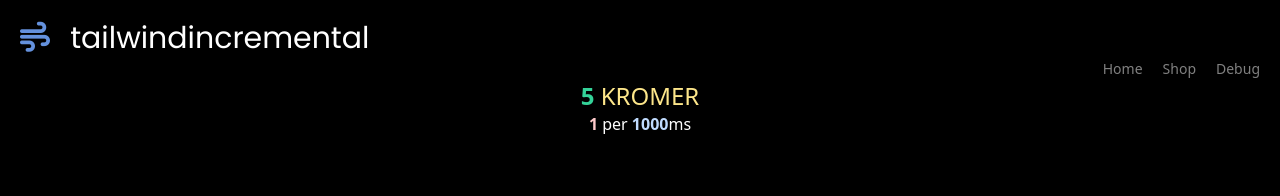
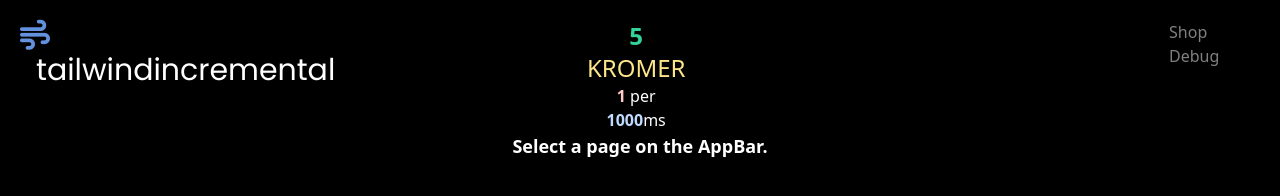
Before and after one commit to frinkifail/TailwindIncremental, a plain HTML site: page index.html in a window 1280 px wide. Drawn offline with nearby package versions, Linux system fonts and the light colour scheme.

Commit message:
rewrite some stuff + update gitignore (moved script files into scripts folder)

```diff
--- a/index.html
+++ b/index.html
@@ -14,38 +14,31 @@
 </style>
 <body class="bg-black mx-5 mt-5 text-white">
     <!-- <h1 class="text-white text-3xl font-bold">Test</h1> -->
-    <nav>
-        <section id="logo" class="inline">
+    <nav class="w-full flex">
+        <section id="logo" class="items-center">
             <i class="fa-solid fa-wind text-3xl" style="color: #6491dd;"></i>
             <span class="text-3xl px-4" style="font-family: 'Poppins';">tailwindincremental</span>
         </section>
-        <section id="left-nav"
-            class="inline-flex justify-end items-center bg-transparent outline-none border-none text-sm transition-opacity duration-300 ease-in-out"
-            style="margin-left: 25%; width: 75%;">
-            <button onclick="transition_tab('home')" class="pr-5 opacity-50 hover:opacity-75">Home</button>
+        <section id="middle-nav" style="margin-left: 19%;">
+            <div class="text-center text-2xl" id="money-display-parent">
+                <h2 class="text-yellow-200" id="money-display-child"><span class="text-green-400 font-bold"
+                        id="money-display-child-child">0</span> KROMER</h2>
+                <h3 class="text-base"><span id="money-display-second-child-child"
+                        class="text-red-200 font-bold">1</span> per <span id="money display-second-child-second-child"
+                        class="text-blue-200 font-bold">1000</span>ms</h3>
+        </section>
+        <section id="right-nav"
+            style="margin-left: 39%;">
+            <!-- <button onclick="transition_tab('home')" class="pr-5 opacity-50 hover:opacity-75">Home</button> -->
             <button onclick="transition_tab('shop')" class="pr-5 opacity-50 hover:opacity-75">Shop</button>
             <button onclick="transition_tab('debug')" class="opacity-50 hover:opacity-75">Debug</button>
         </section>
     </nav>
     <!-- <main style="transition: opacity 5s ease-in-out;" id="body_content"> -->
     <main id="body_content" class="transition-opacity duration-500 ease-in-out">
-        <div class="text-center text-2xl" id="money display parent">
-            <h2 class="text-yellow-200" id="money display child"><span class="text-green-400 font-bold"
-                    id="money display child child">0</span> KROMER</h2>
-            <h3 class="text-base"><span id="money display second child child" class="text-red-200 font-bold">1</span>
-                per <span id="money display second child second child" class="text-blue-200 font-bold">1000</span>ms</h3>
-        </div>
+        <h1 class="flex w-full justify-center text-lg font-bold">Select a page on the AppBar.</h1>
     </main>
     <div class="hidden">
-        <div id="home">
-            <div class="text-center text-2xl" id="money display parent">
-                <h2 class="text-yellow-200" id="money display child"><span class="text-green-400 font-bold"
-                        id="money display child child">0</span> KROMER</h2>
-                <h3 class="text-base"><span id="money display second child child"
-                        class="text-red-200 font-bold">1</span> per <span id="money display second child second child"
-                        class="text-blue-200 font-bold">1000</span>ms</h3>
-            </div>
-        </div>
         <div id="settings">
             <h2 class="text-2xl">Settings</h2>
             <p>Nothing here yet.</p>
--- a/js/game.js
+++ b/js/game.js
@@ -7,8 +7,8 @@ function update() {
     data.money += data.money_per_tick
 }
 function reload_displays() {
-    document.getElementById('money display child child').textContent = data.money.toLocaleString()
-    document.getElementById('money display second child child').textContent = data.money_per_tick.toLocaleString()
+    document.getElementById('money-display-child-child').textContent = data.money.toLocaleString()
+    document.getElementById('money-display-second-child-child').textContent = data.money_per_tick.toLocaleString()
     reload_shop_display_dynamic('efficiency')
     reload_shop_display_dynamic('generator')
 }
```
Also changed, not shown: 1 other file.
